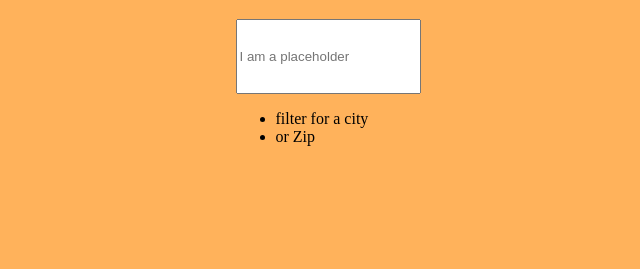
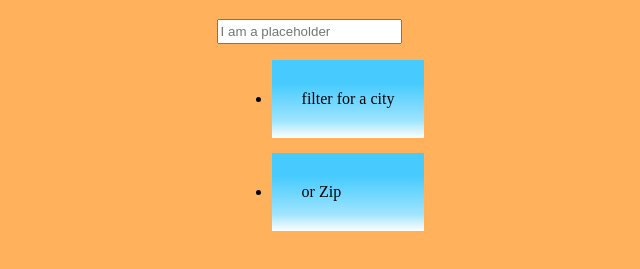
Before and after one commit to RavendraNand97/amelioration, a website: page public/index.html in a window 1280 px wide. Shown: the part 69-338 px from the top of the page, without its empty margins (312-952 px from the left). Drawn offline with Linux system fonts and the light colour scheme; no server answers.

Commit message:
background to the options

```diff
--- a/public/script.js
+++ b/public/script.js
@@ -14,10 +14,6 @@ function findMatches(wordToMatch, cities){
     });
 }
 function displayMatches(){
-    if (this.value == null){
-        return suggestions.reset();
-    }
-    else {
     const matchArray = findMatches(this.value, cities);
     const html = matchArray.map(place => {
 
@@ -30,7 +26,7 @@ function displayMatches(){
         `;
     }).join('');
     suggestions.innerHTML = html;
-    }
+
 }
 
 const searchInput = document.querySelector('.textinput');
--- a/public/styles.css
+++ b/public/styles.css
@@ -26,5 +26,14 @@ h1 {
    color: rgb(246, 253, 255);
 }
 .textinput[type="text"] {
-    height: 75px;
+    height: 25px;
+    weight: 60px;
+    align-items: center;
 }
+
+li{
+    background-color: rgb(71, 203, 255);
+    background: linear-gradient(180deg, rgba(71,203,255,1) 30%, rgba(158,228,255,1) 78%, rgba(255,255,255,1) 100%);
+    padding: 30;
+    margin: 15;
+}
```
